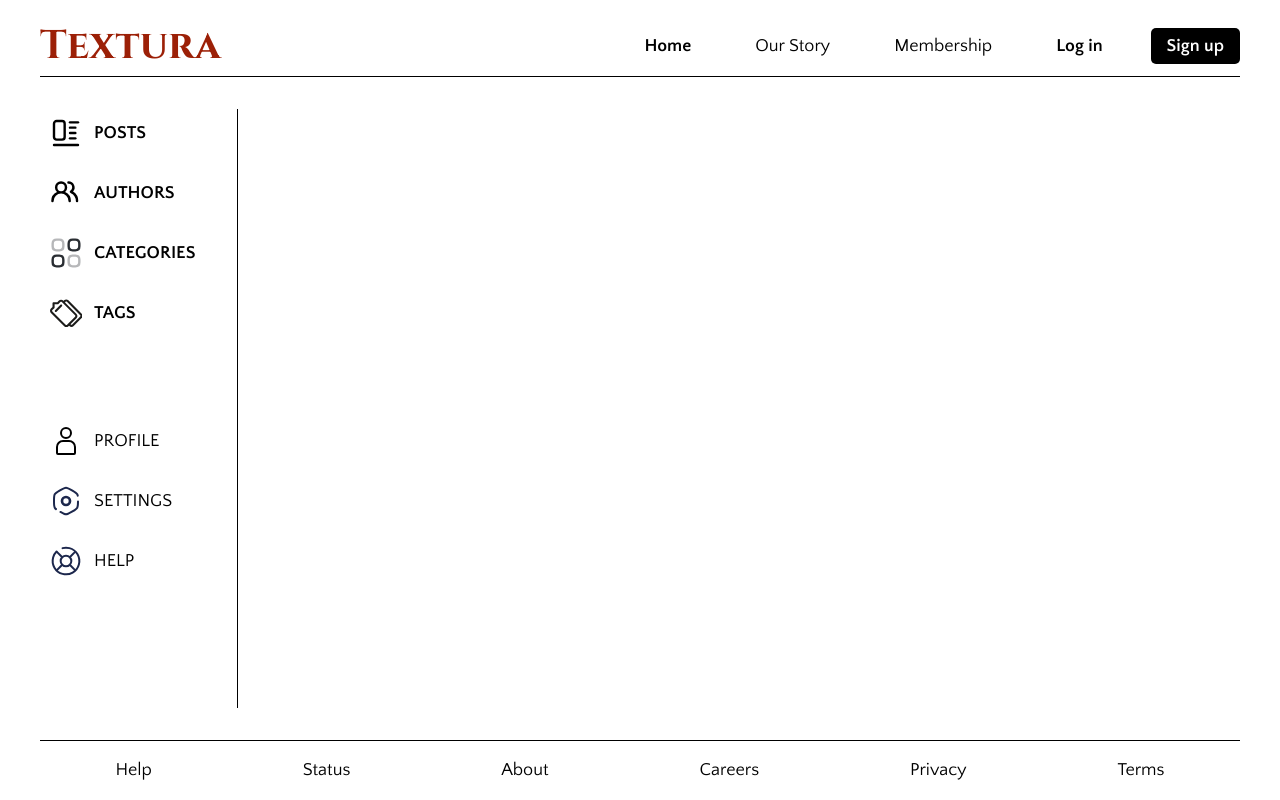
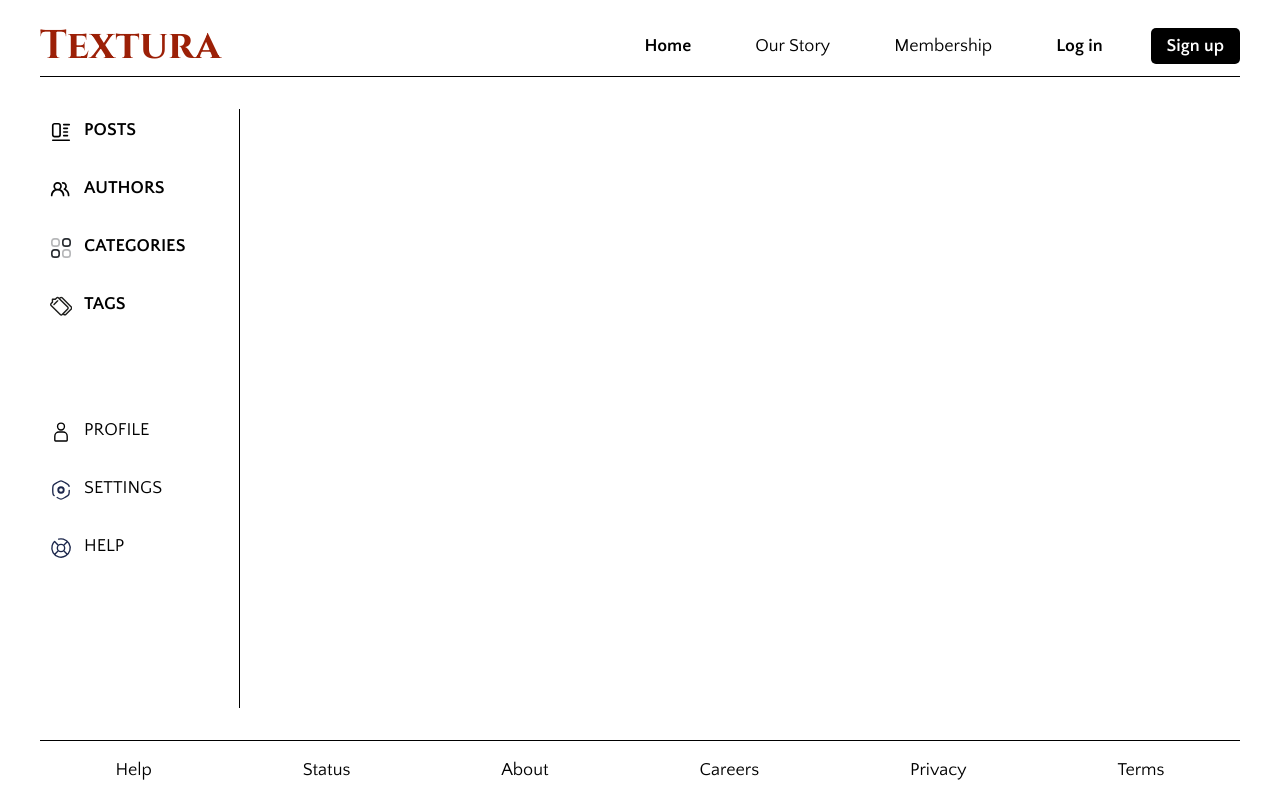
Before and after one commit to py-code314/blog-api-reader, a React (Vite) app: page / in a window 1280 px wide. Built offline with nearby package versions, Linux system fonts and the light colour scheme.

Commit message:
refactor(sidebar): Update sidebar active link styles

```diff
--- a/src/components/layouts/sidebar/Sidebar.jsx
+++ b/src/components/layouts/sidebar/Sidebar.jsx
@@ -34,8 +34,8 @@ const Sidebar = () => {
                       className={`${isActive ? styles.activeIcon : ''}`}
                       src={postsIcon}
                       alt=""
-                      width={32}
-                      height={32}
+                      width={22}
+                      height={22}
                     />
                     <span className={styles.label}>Posts</span>
                   </>
@@ -56,8 +56,8 @@ const Sidebar = () => {
                       className={`${isActive ? styles.activeIcon : ''}`}
                       src={authorsIcon}
                       alt=""
-                      width={32}
-                      height={32}
+                      width={22}
+                      height={22}
                     />
                     <span className={styles.label}>Authors</span>
                   </>
@@ -78,8 +78,8 @@ const Sidebar = () => {
                       className={`${isActive ? styles.activeIcon : ''}`}
                       src={categoriesIcon}
                       alt=""
-                      width={32}
-                      height={32}
+                      width={22}
+                      height={22}
                     />
                     <span className={styles.label}>Categories</span>
                   </>
@@ -100,8 +100,8 @@ const Sidebar = () => {
                       className={`${isActive ? styles.activeIcon : ''}`}
                       src={tagsIcon}
                       alt=""
-                      width={32}
-                      height={32}
+                      width={22}
+                      height={22}
                     />
                     <span className={styles.label}>Tags</span>
                   </>
@@ -118,8 +118,8 @@ const Sidebar = () => {
                 className={styles.profileIcon}
                 src={profileIcon}
                 alt=""
-                width={32}
-                height={32}
+                width={22}
+                height={22}
               />
               <span className={styles.label}>Profile</span>
             </li>
@@ -129,8 +129,8 @@ const Sidebar = () => {
                 className={styles.settingsIcon}
                 src={settingsIcon}
                 alt=""
-                width={32}
-                height={32}
+                width={22}
+                height={22}
               />
               <span className={styles.label}>Settings</span>
             </li>
@@ -140,8 +140,8 @@ const Sidebar = () => {
                 className={styles.helpIcon}
                 src={helpIcon}
                 alt=""
-                width={32}
-                height={32}
+                width={22}
+                height={22}
               />
               <span className={styles.label}>Help</span>
             </li>
--- a/src/components/layouts/sidebar/Sidebar.module.css
+++ b/src/components/layouts/sidebar/Sidebar.module.css
@@ -1,6 +1,7 @@
 .sidebar {
+  width: var(--space-200, 12.5rem);
   border-right: 1px solid var(--clr-black, black);
-  padding-inline-end: var(--space-32, 2rem);
+  padding-inline-end: var(--space-16);
 }
 
 .navbar {
@@ -24,16 +25,10 @@
   font-family: var(--ff-secondary), sans-serif;
   box-shadow: inset 0 0 0 0 var(--clr-accent-3, dimgray);
   color: var(--clr-black, black);
-  transition: color .5s ease-in-out, box-shadow .5s ease-in-out;
-}
-
-.navLink:hover {
-  color: var(--clr-white, white);
-  box-shadow: inset 200px 0 0 0 var(--clr-accent-3, dimgray);
+  transition: all 0.5s ease-in-out;
 }
 
 /* Change black icon to white */
-.navLink:hover img,
 .activeIcon {
   -webkit-filter: invert(100%);
   filter: brightness(0) saturate(100%) invert(100%) sepia(64%) saturate(2%)
@@ -52,4 +47,27 @@
 
 .label {
   text-transform: uppercase;
+  position: relative;
+  padding-block-end: 3px;
 }
+
+/* Underline for label */
+.label::after {
+  content: '';
+  position: absolute;
+  bottom: 0;
+  left: 0;
+  width: 100%;
+  height: 3px; /* Underline thickness */
+  background-color: var(--clr-accent-1, firebrick);
+
+  /* Start hidden by scaling horizontally to 0 */
+  transform: scaleX(0);
+  transform-origin: bottom left;
+  transition: transform 275ms ease;
+}
+
+.label:hover::after,
+.label:focus::after {
+  transform: scaleX(1);
+}
```
